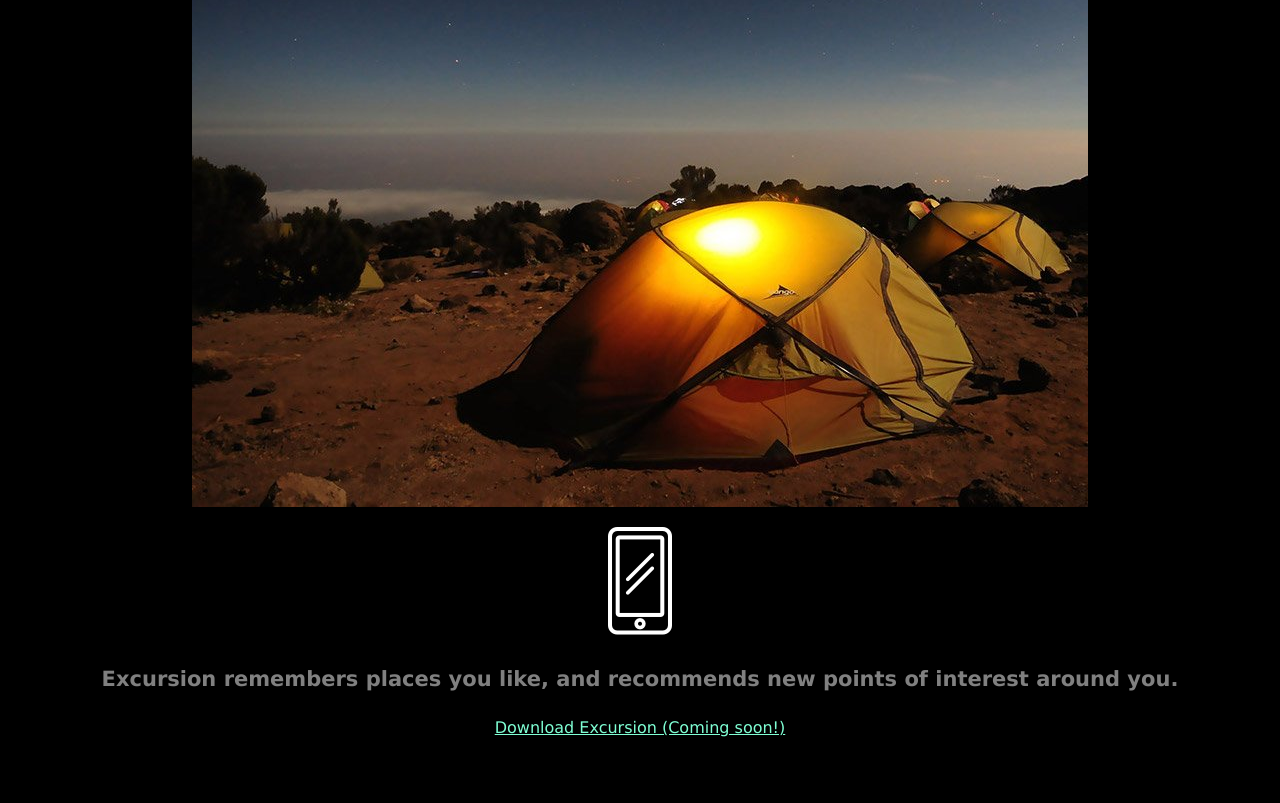
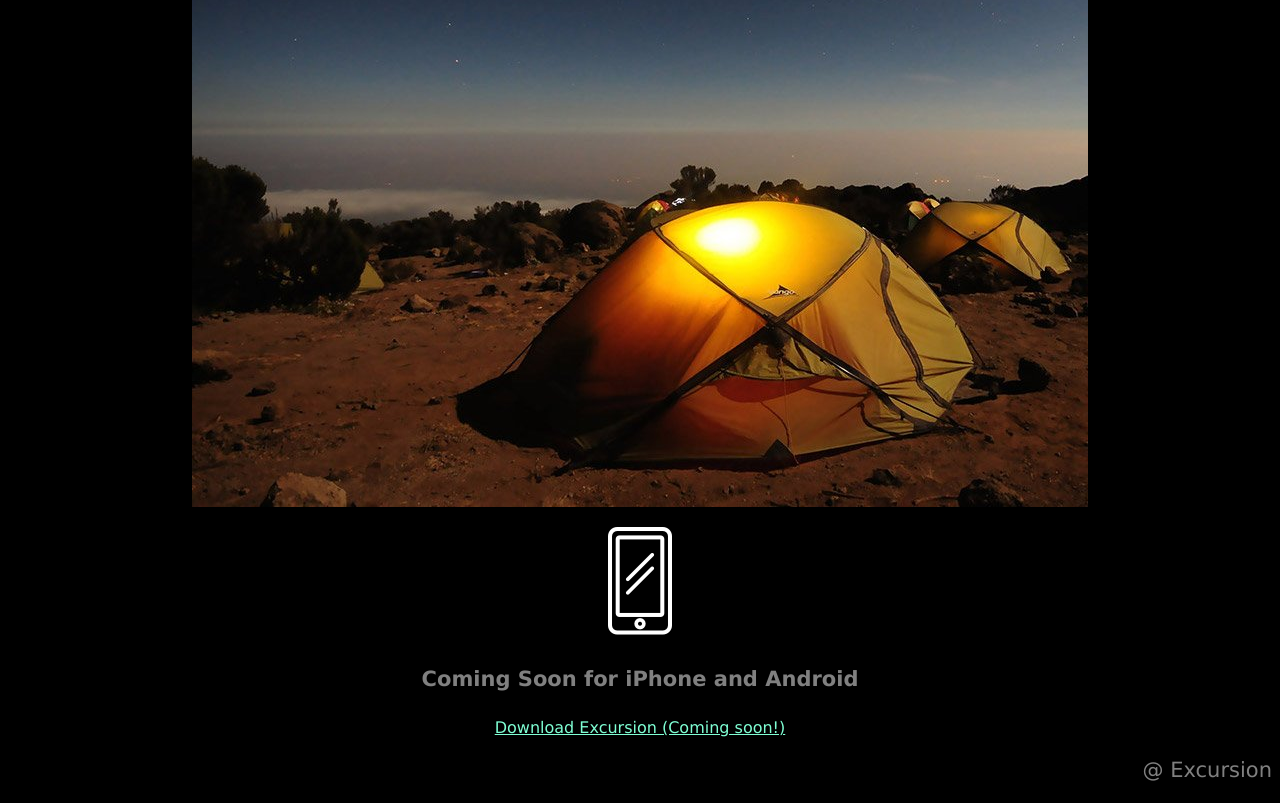
Before and after one commit to lomserg/excursion, a plain HTML site: page index.html in a window 1280 px wide. Shown: the part 505-1308 px from the top of the page. Before the commit the page ends 1258 px from the top, so only its background shows below. Drawn offline with Linux system fonts and the light colour scheme.

Commit message:
final push

```diff
--- a/index.html
+++ b/index.html
@@ -17,7 +17,8 @@
     <h4 class="header--sub-header">Excursion remembers places you like, and recommends new points of interest around you.</h4>
     <p><img src="resources/images/camp.jpg"></p>
     <p><img src="resources/images/phone.png"></p>
-    <h4 class="header--sub-header">Excursion remembers places you like, and recommends new points of interest around you.</h4>
+    <h4 class="header--sub-header">Coming Soon for iPhone and Android</h4>
     <p><a class="link--cta" href="#">Download Excursion (Coming soon!)</a></p>
+    <p class="footer--copyright">@ Excursion</p>
 </body>
 </html>
--- a/resources/css/style.css
+++ b/resources/css/style.css
@@ -28,3 +28,11 @@ body {
     color:aquamarine;
 
 }
+
+/* FOOTER */
+
+.footer--copyright {
+    font-size: 21px;
+    color:grey;
+    text-align: right;
+}
```
